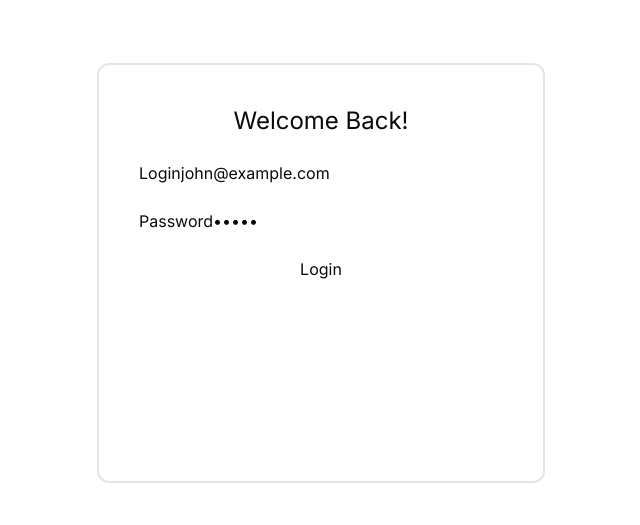
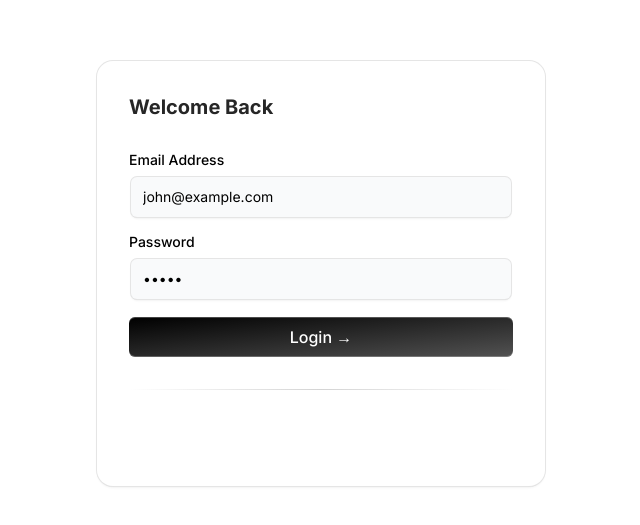
Before and after one commit to karimosman181/taskManagerNext, a Next.js app: page /login in a window 1280 px wide. Shown: the part 127-652 px from the top of the page, without its empty margins (319-959 px from the left). Built offline with nearby package versions, Linux system fonts and the light colour scheme.

Commit message:
fixing login

```diff
--- a/app/(landing)/components/nav.tsx
+++ b/app/(landing)/components/nav.tsx
@@ -10,7 +10,7 @@
         <Logo />
         <div className="space-x-4 md:block md:w-auto flex items-center justify-between w-full">
           <Button size="sm" variant="outline" asChild>
-            <Link href="/sign-in">
+            <Link href="/login">
               Login
             </Link>
           </Button>
--- a/app/api/auth/route.ts
+++ b/app/api/auth/route.ts
@@ -1,4 +1,4 @@
-import { User } from '../../models/associations';
+import { User } from '@/models/associations';
 import { NextRequest } from 'next/server';
 import { setUserDataCookie, logout } from '../../../lib/server/auth';
 import { apiErrorResponse } from '../../../lib/server/api/errorResponse';
--- a/app/dev/page.tsx
+++ b/app/dev/page.tsx
@@ -8,7 +8,7 @@
 import { seedUsers, syncDb } from '@/lib/utils/db/syncDb';
 import { useApp } from '@/contexts/AppContext';
 
-const EXECUTE = true;
+const EXECUTE = false;
 
 export default function SeedDbPage() {
 	const { isLoading, setIsLoading } = useApp();
--- a/app/login/page.tsx
+++ b/app/login/page.tsx
@@ -1,19 +1,22 @@
-'use client';
+"use client";
 import React, { useRef, useState } from 'react';
+import { Label } from "@/components/ui/label";
+import { Input } from "@/components/ui/input";
 
+import { cn } from "@/lib/utils";
 import { useSearchParams } from 'next/navigation';
 import { useApp } from '@/contexts/AppContext';
-import { useRouter } from 'next/router';
+// import { useRouter } from 'next/router';
+import { useRouter } from 'next/navigation';
 
 import { I_ApiUserLoginRequest, I_ApiUserLoginResponse } from '../api/auth/login/route';
+import {
+  IconBrandGithub,
+  IconBrandGoogle,
+  IconBrandOnlyfans,
+} from "@tabler/icons-react";
 
-export default function LoginPage() {
-	const isDev = process.env.NODE_ENV === 'development';
-	let containerHeight = '510px';
-	if (isDev) {
-		containerHeight = '420px';
-	}
-
+export default function LoginForm() {
   const { userData, loadUserData, isLoading, setIsLoading } = useApp();
 	const router = useRouter();
 
@@ -46,7 +49,7 @@
 				tsToken: tsToken,
 			};
 
-			const response = await fetch('/auth/login', {
+			const response = await fetch('/api/auth/login', {
 				method: 'POST',
 				headers: {
 					'Content-Type': 'application/json',
@@ -69,6 +72,7 @@
 
 			throw new Error(data.message);
 		} catch (error) {
+			console.log(error);
 			let mess = 'Something went wrong.';
 			if (error instanceof Error) {
 				mess = error.message;
@@ -80,24 +84,19 @@
 	};
 
   return (
-		<div
-			className="m-auto flex flex-col items-center gap-6 p-10 w-full max-w-md border-2 rounded-xl"
-			style={{ height: containerHeight }}
-		>
-			{loginIsComplete ? (
-				<div className="m-auto flex flex-col gap-6 items-center">
-					<div className="loading loading-spinner loading-lg"></div>
-					<h1 className="text-2xl">Getting things ready...</h1>
-				</div>
-			) : (
-				<>
-					<h1 className="text-2xl">Welcome Back!</h1>
-					<div className="form-control w-full">
-						<label className="label">
-							<span className="label-text">Login</span>
-						</label>
-						<input
-							defaultValue="john@example.com"
+	<div className='w-full h-full flex flex-wrap content-center min-h-screen'>
+    <div className="max-w-md w-full mx-auto rounded-none md:rounded-2xl p-4 md:p-8 shadow-input bg-white dark:bg-black">
+      <h2 className="font-bold text-xl text-neutral-800 dark:text-neutral-200">
+        Welcome Back
+      </h2>
+      <p className="text-neutral-600 text-sm max-w-sm mt-2 dark:text-neutral-300">
+
+      </p>
+
+      <div className="my-8">
+        <LabelInputContainer className="mb-4">
+          <Label htmlFor="email">Email Address</Label>
+          <Input defaultValue="john@example.com"
 				type="text"
 				ref={loginRef}
 				className="input input-bordered"
@@ -106,15 +105,11 @@
 					if (passwordRef.current) {
                         passwordRef.current.focus();
                     }
-								}
-							}}
-						/>
-					</div>
-					<div className="form-control w-full">
-						<label className="label">
-							<span className="label-text">Password</span>
-						</label>
-						<input
+                }}} />
+        </LabelInputContainer>
+        <LabelInputContainer className="mb-4">
+          <Label htmlFor="password">Password</Label>
+          <Input
             defaultValue="12345"
 			type="password"
 			ref={passwordRef}
@@ -123,17 +118,47 @@
 			    	if (e.key === 'Enter') {
 						handleLogin();
 					}
-							}}
-						/>
-						<label className="label">
-							<span className="label-text-alt text-error">{error}</span>
-						</label>
+			}} />
+        </LabelInputContainer>
+
+        <button
+          className="bg-gradient-to-br relative group/btn from-black dark:from-zinc-900 dark:to-zinc-900 to-neutral-600 block dark:bg-zinc-800 w-full text-white rounded-md h-10 font-medium shadow-[0px_1px_0px_0px_#ffffff40_inset,0px_-1px_0px_0px_#ffffff40_inset] dark:shadow-[0px_1px_0px_0px_var(--zinc-800)_inset,0px_-1px_0px_0px_var(--zinc-800)_inset]"
+          type="submit"
+          onClick={handleLogin}
+        >
+          Login &rarr;
+          <BottomGradient />
+        </button>
+
+        <div className="bg-gradient-to-r from-transparent via-neutral-300 dark:via-neutral-700 to-transparent my-8 h-[1px] w-full" />
+        <LabelInputContainer className="mb-4">
+          <Label><span className="label-text-alt text-error">{error}</span></Label>
+        </LabelInputContainer>
       </div>
-					<button className="btn btn-primary w-full" onClick={handleLogin}>
-						Login
-					</button>
-				</>
-			)}
+    </div>
 	</div>
   );
 }
+
+const BottomGradient = () => {
+  return (
+    <>
+      <span className="group-hover/btn:opacity-100 block transition duration-500 opacity-0 absolute h-px w-full -bottom-px inset-x-0 bg-gradient-to-r from-transparent via-cyan-500 to-transparent" />
+      <span className="group-hover/btn:opacity-100 blur-sm block transition duration-500 opacity-0 absolute h-px w-1/2 mx-auto -bottom-px inset-x-10 bg-gradient-to-r from-transparent via-indigo-500 to-transparent" />
+    </>
+  );
+};
+
+const LabelInputContainer = ({
+  children,
+  className,
+}: {
+  children: React.ReactNode;
+  className?: string;
+}) => {
+  return (
+    <div className={cn("flex flex-col space-y-2 w-full", className)}>
+      {children}
+    </div>
+  );
+};
--- /dev/null
+++ b/components/ui/input.tsx
@@ -0,0 +1,62 @@
+// Input component extends from shadcnui - https://ui.shadcn.com/docs/components/input
+"use client";
+import * as React from "react";
+
+import { cn } from "@/lib/utils";
+import { useMotionTemplate, useMotionValue, motion } from "framer-motion";
+
+export interface InputProps
+  extends React.InputHTMLAttributes<HTMLInputElement> {}
+
+const Input = React.forwardRef<HTMLInputElement, InputProps>(
+  ({ className, type, ...props }, ref) => {
+    const radius = 100; // change this to increase the rdaius of the hover effect
+    const [visible, setVisible] = React.useState(false);
+
+    let mouseX = useMotionValue(0);
+    let mouseY = useMotionValue(0);
+
+    function handleMouseMove({ currentTarget, clientX, clientY }: any) {
+      let { left, top } = currentTarget.getBoundingClientRect();
+
+      mouseX.set(clientX - left);
+      mouseY.set(clientY - top);
+    }
+    return (
+      <motion.div
+        style={{
+          background: useMotionTemplate`
+        radial-gradient(
+          ${visible ? radius + "px" : "0px"} circle at ${mouseX}px ${mouseY}px,
+          var(--blue-500),
+          transparent 80%
+        )
+      `,
+        }}
+        onMouseMove={handleMouseMove}
+        onMouseEnter={() => setVisible(true)}
+        onMouseLeave={() => setVisible(false)}
+        className="p-[2px] rounded-lg transition duration-300 group/input"
+      >
+        <input
+          type={type}
+          className={cn(
+            `flex h-10 w-full border-none bg-gray-50 dark:bg-zinc-800 text-black dark:text-white shadow-input rounded-md px-3 py-2 text-sm  file:border-0 file:bg-transparent
+          file:text-sm file:font-medium placeholder:text-neutral-400 dark:placeholder-text-neutral-600
+          focus-visible:outline-none focus-visible:ring-[2px]  focus-visible:ring-neutral-400 dark:focus-visible:ring-neutral-600
+           disabled:cursor-not-allowed disabled:opacity-50
+           dark:shadow-[0px_0px_1px_1px_var(--neutral-700)]
+           group-hover/input:shadow-none transition duration-400
+           `,
+            className
+          )}
+          ref={ref}
+          {...props}
+        />
+      </motion.div>
+    );
+  }
+);
+Input.displayName = "Input";
+
+export { Input };
--- /dev/null
+++ b/components/ui/label.tsx
@@ -0,0 +1,24 @@
+// Label component extends from shadcnui - https://ui.shadcn.com/docs/components/label
+
+"use client";
+import * as React from "react";
+import * as LabelPrimitive from "@radix-ui/react-label";
+
+import { cn } from "@/lib/utils";
+
+const Label = React.forwardRef<
+  React.ElementRef<typeof LabelPrimitive.Root>,
+  React.ComponentPropsWithoutRef<typeof LabelPrimitive.Root>
+>(({ className, ...props }, ref) => (
+  <LabelPrimitive.Root
+    ref={ref}
+    className={cn(
+      "text-sm font-medium text-black dark:text-white leading-none peer-disabled:cursor-not-allowed peer-disabled:opacity-70",
+      className
+    )}
+    {...props}
+  />
+));
+Label.displayName = LabelPrimitive.Root.displayName;
+
+export { Label };
--- a/middleware.ts
+++ b/middleware.ts
@@ -2,7 +2,9 @@
 import { verifyJwtToken } from '@/lib/server/auth';
 
 // Add whatever paths you want to PROTECT here
-const authRoutes = ['/app/*', '/account/*', '/api/*', '/admin/*'];
+const authRoutes = ['/app/*', '/account/*', '/admin/*'];
+
+// , '/api/*'
 
 // Function to match the * wildcard character
 function matchesWildcard(path: string, pattern: string): boolean {
--- a/models/User.model.ts
+++ b/models/User.model.ts
@@ -1,4 +1,4 @@
-'use server';
+// 'use server';
 import { DataTypes, Model, Op } from 'sequelize';
 import sequelize from '@/config/sequelize';
 
--- a/package.json
+++ b/package.json
@@ -9,7 +9,9 @@
     "lint": "next lint"
   },
   "dependencies": {
+    "@radix-ui/react-label": "^2.0.2",
     "@radix-ui/react-slot": "^1.0.2",
+    "@tabler/icons-react": "^3.1.0",
     "bcryptjs": "^2.4.3",
     "class-variance-authority": "^0.7.0",
     "clsx": "^2.1.0",
--- a/tailwind.config.ts
+++ b/tailwind.config.ts
@@ -1,4 +1,9 @@
 import type { Config } from "tailwindcss"
+const {
+  default: flattenColorPalette,
+} = require("tailwindcss/lib/util/flattenColorPalette");
+
+const colors = require("tailwindcss/colors");
 
 const config = {
   darkMode: ["class"],
@@ -16,8 +21,12 @@
       screens: {
         "2xl": "1400px",
       },
+
     },
     extend: {
+      boxShadow: {
+        input: `0px 2px 3px -1px rgba(0,0,0,0.1), 0px 1px 0px 0px rgba(25,28,33,0.02), 0px 0px 0px 1px rgba(25,28,33,0.08)`,
+      },
       colors: {
         border: "hsl(var(--border))",
         input: "hsl(var(--input))",
@@ -74,7 +83,19 @@
       },
     },
   },
-  plugins: [require("tailwindcss-animate")],
+  plugins: [require("tailwindcss-animate"),addVariablesForColors],
 } satisfies Config
 
+
+function addVariablesForColors({ addBase, theme }: any) {
+  let allColors = flattenColorPalette(theme("colors"));
+  let newVars = Object.fromEntries(
+    Object.entries(allColors).map(([key, val]) => [`--${key}`, val])
+  );
+
+  addBase({
+    ":root": newVars,
+  });
+}
+
 export default config
```
Also changed, not shown: 1 other file (tests, documents, lock files or other folders). Lines whose indentation alone changed are shown as unchanged.
